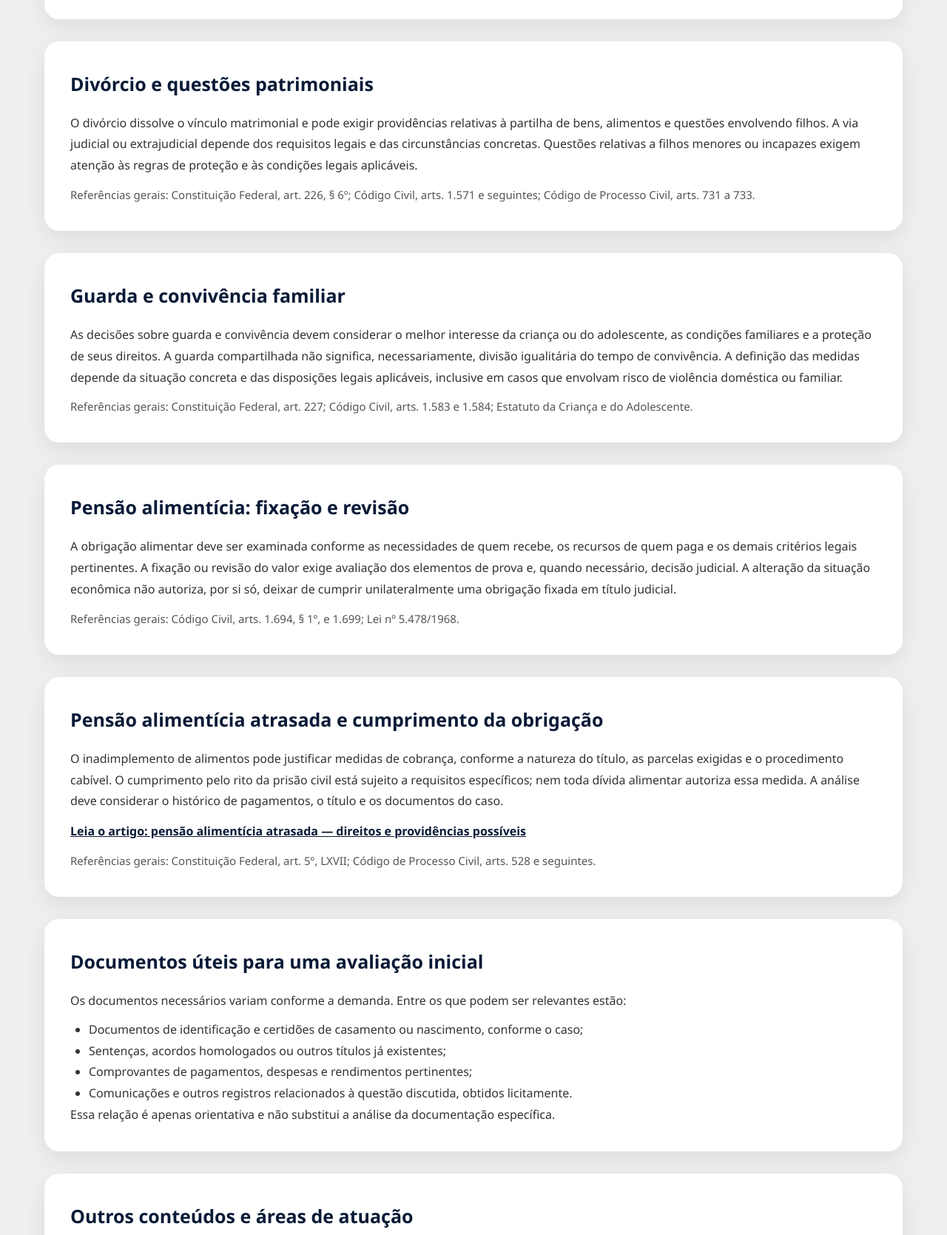
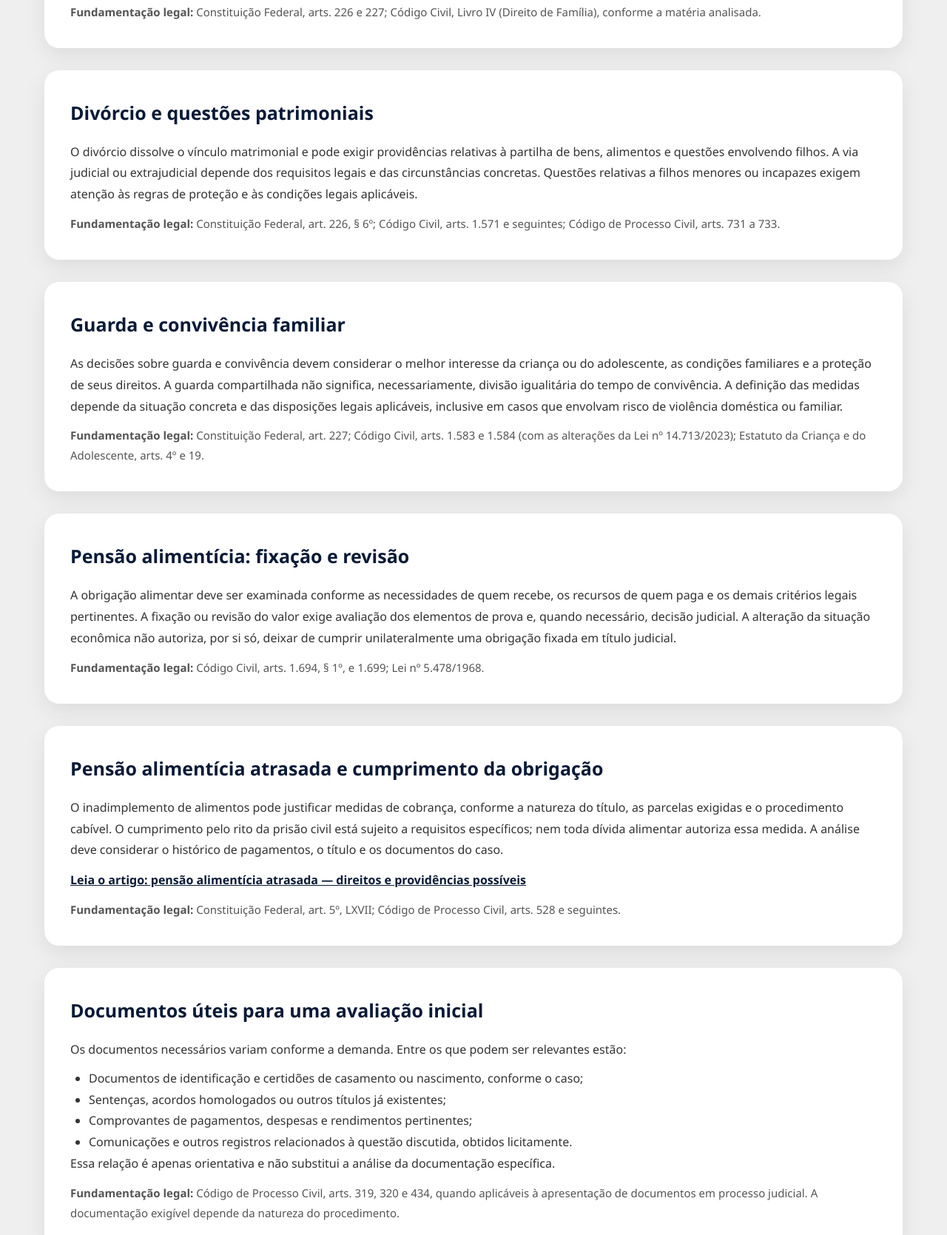
Before and after one commit to alexandresilva2908adv-afk/aas-advocacia, a plain HTML site: page direito-de-familia.html in a window 1280 px wide. Shown: the part 1593-3262 px from the top of the page at 74% size. Drawn offline with Linux system fonts and the light colour scheme.

Commit message:
Add files via upload

```diff
--- a/direito-de-familia.html
+++ b/direito-de-familia.html
@@ -18,12 +18,12 @@
 <header class="brand-header"><a href="index.html" aria-label="Voltar à página inicial da AAS Advocacia"><img src="banner-principal.png.png" alt="AAS Advocacia — Alexandre Augusto da Silva" loading="eager" fetchpriority="high"></a></header>
 <section class="hero"><div class="hero-content"><h1>Advocacia em Direito de Família em Belo Horizonte e região</h1><p>AAS Advocacia — Alexandre Augusto da Silva | OAB/MG 254.961. Orientação e representação jurídica em divórcio, guarda, convivência familiar e pensão alimentícia.</p><p>Atendimento online e presencial mediante agendamento, em salas compartilhadas disponibilizadas pela OAB, conforme disponibilidade.</p></div></section>
 <main class="container">
-<section class="card"><h2>Atuação em Direito de Família</h2><p>O Direito de Família envolve relações pessoais e patrimoniais, incluindo dissolução do casamento, responsabilidades parentais e obrigações alimentares. A atuação jurídica considera os documentos disponíveis, os interesses envolvidos e as particularidades de cada situação.</p><p>O AAS Advocacia atende demandas de Belo Horizonte, Santa Luzia, Vespasiano, Contagem e região, observadas as condições de atendimento e as regras profissionais aplicáveis.</p></section>
-<section class="card"><h2>Divórcio e questões patrimoniais</h2><p>O divórcio dissolve o vínculo matrimonial e pode exigir providências relativas à partilha de bens, alimentos e questões envolvendo filhos. A via judicial ou extrajudicial depende dos requisitos legais e das circunstâncias concretas. Questões relativas a filhos menores ou incapazes exigem atenção às regras de proteção e às condições legais aplicáveis.</p><p class="small">Referências gerais: Constituição Federal, art. 226, § 6º; Código Civil, arts. 1.571 e seguintes; Código de Processo Civil, arts. 731 a 733.</p></section>
-<section class="card"><h2>Guarda e convivência familiar</h2><p>As decisões sobre guarda e convivência devem considerar o melhor interesse da criança ou do adolescente, as condições familiares e a proteção de seus direitos. A guarda compartilhada não significa, necessariamente, divisão igualitária do tempo de convivência. A definição das medidas depende da situação concreta e das disposições legais aplicáveis, inclusive em casos que envolvam risco de violência doméstica ou familiar.</p><p class="small">Referências gerais: Constituição Federal, art. 227; Código Civil, arts. 1.583 e 1.584; Estatuto da Criança e do Adolescente.</p></section>
-<section class="card"><h2>Pensão alimentícia: fixação e revisão</h2><p>A obrigação alimentar deve ser examinada conforme as necessidades de quem recebe, os recursos de quem paga e os demais critérios legais pertinentes. A fixação ou revisão do valor exige avaliação dos elementos de prova e, quando necessário, decisão judicial. A alteração da situação econômica não autoriza, por si só, deixar de cumprir unilateralmente uma obrigação fixada em título judicial.</p><p class="small">Referências gerais: Código Civil, arts. 1.694, § 1º, e 1.699; Lei nº 5.478/1968.</p></section>
-<section class="card"><h2>Pensão alimentícia atrasada e cumprimento da obrigação</h2><p>O inadimplemento de alimentos pode justificar medidas de cobrança, conforme a natureza do título, as parcelas exigidas e o procedimento cabível. O cumprimento pelo rito da prisão civil está sujeito a requisitos específicos; nem toda dívida alimentar autoriza essa medida. A análise deve considerar o histórico de pagamentos, o título e os documentos do caso.</p><p><a href="pensao-alimenticia-atrasada.html">Leia o artigo: pensão alimentícia atrasada — direitos e providências possíveis</a></p><p class="small">Referências gerais: Constituição Federal, art. 5º, LXVII; Código de Processo Civil, arts. 528 e seguintes.</p></section>
-<section class="card"><h2>Documentos úteis para uma avaliação inicial</h2><p>Os documentos necessários variam conforme a demanda. Entre os que podem ser relevantes estão:</p><ul><li>Documentos de identificação e certidões de casamento ou nascimento, conforme o caso;</li><li>Sentenças, acordos homologados ou outros títulos já existentes;</li><li>Comprovantes de pagamentos, despesas e rendimentos pertinentes;</li><li>Comunicações e outros registros relacionados à questão discutida, obtidos licitamente.</li></ul><p>Essa relação é apenas orientativa e não substitui a análise da documentação específica.</p></section>
+<section class="card"><h2>Atuação em Direito de Família</h2><p>O Direito de Família envolve relações pessoais e patrimoniais, incluindo dissolução do casamento, responsabilidades parentais e obrigações alimentares. A atuação jurídica considera os documentos disponíveis, os interesses envolvidos e as particularidades de cada situação.</p><p>O AAS Advocacia atende demandas de Belo Horizonte, Santa Luzia, Vespasiano, Contagem e região, observadas as condições de atendimento e as regras profissionais aplicáveis.</p><p class="small"><strong>Fundamentação legal:</strong> Constituição Federal, arts. 226 e 227; Código Civil, Livro IV (Direito de Família), conforme a matéria analisada.</p></section>
+<section class="card"><h2>Divórcio e questões patrimoniais</h2><p>O divórcio dissolve o vínculo matrimonial e pode exigir providências relativas à partilha de bens, alimentos e questões envolvendo filhos. A via judicial ou extrajudicial depende dos requisitos legais e das circunstâncias concretas. Questões relativas a filhos menores ou incapazes exigem atenção às regras de proteção e às condições legais aplicáveis.</p><p class="small"><strong>Fundamentação legal:</strong> Constituição Federal, art. 226, § 6º; Código Civil, arts. 1.571 e seguintes; Código de Processo Civil, arts. 731 a 733.</p></section>
+<section class="card"><h2>Guarda e convivência familiar</h2><p>As decisões sobre guarda e convivência devem considerar o melhor interesse da criança ou do adolescente, as condições familiares e a proteção de seus direitos. A guarda compartilhada não significa, necessariamente, divisão igualitária do tempo de convivência. A definição das medidas depende da situação concreta e das disposições legais aplicáveis, inclusive em casos que envolvam risco de violência doméstica ou familiar.</p><p class="small"><strong>Fundamentação legal:</strong> Constituição Federal, art. 227; Código Civil, arts. 1.583 e 1.584 (com as alterações da Lei nº 14.713/2023); Estatuto da Criança e do Adolescente, arts. 4º e 19.</p></section>
+<section class="card"><h2>Pensão alimentícia: fixação e revisão</h2><p>A obrigação alimentar deve ser examinada conforme as necessidades de quem recebe, os recursos de quem paga e os demais critérios legais pertinentes. A fixação ou revisão do valor exige avaliação dos elementos de prova e, quando necessário, decisão judicial. A alteração da situação econômica não autoriza, por si só, deixar de cumprir unilateralmente uma obrigação fixada em título judicial.</p><p class="small"><strong>Fundamentação legal:</strong> Código Civil, arts. 1.694, § 1º, e 1.699; Lei nº 5.478/1968.</p></section>
+<section class="card"><h2>Pensão alimentícia atrasada e cumprimento da obrigação</h2><p>O inadimplemento de alimentos pode justificar medidas de cobrança, conforme a natureza do título, as parcelas exigidas e o procedimento cabível. O cumprimento pelo rito da prisão civil está sujeito a requisitos específicos; nem toda dívida alimentar autoriza essa medida. A análise deve considerar o histórico de pagamentos, o título e os documentos do caso.</p><p><a href="pensao-alimenticia-atrasada.html">Leia o artigo: pensão alimentícia atrasada — direitos e providências possíveis</a></p><p class="small"><strong>Fundamentação legal:</strong> Constituição Federal, art. 5º, LXVII; Código de Processo Civil, arts. 528 e seguintes.</p></section>
+<section class="card"><h2>Documentos úteis para uma avaliação inicial</h2><p>Os documentos necessários variam conforme a demanda. Entre os que podem ser relevantes estão:</p><ul><li>Documentos de identificação e certidões de casamento ou nascimento, conforme o caso;</li><li>Sentenças, acordos homologados ou outros títulos já existentes;</li><li>Comprovantes de pagamentos, despesas e rendimentos pertinentes;</li><li>Comunicações e outros registros relacionados à questão discutida, obtidos licitamente.</li></ul><p>Essa relação é apenas orientativa e não substitui a análise da documentação específica.</p><p class="small"><strong>Fundamentação legal:</strong> Código de Processo Civil, arts. 319, 320 e 434, quando aplicáveis à apresentação de documentos em processo judicial. A documentação exigível depende da natureza do procedimento.</p></section>
 <section class="card"><h2>Outros conteúdos e áreas de atuação</h2><div class="links-grid"><div class="link-card"><h3>Inventário e sucessões</h3><p>Informações sobre procedimentos e documentação relacionada à sucessão patrimonial.</p><p><a href="inventario-e-sucessoes.html">Conheça a atuação em inventário e sucessões</a></p></div><div class="link-card"><h3>Inventário: documentos e procedimentos</h3><p>Conteúdo informativo sobre etapas e documentos que podem ser necessários.</p><p><a href="inventario-documentos-como-funciona.html">Leia o artigo sobre inventário</a></p></div></div></section>
 <section class="card contato-centralizado"><h2>Contato — AAS Advocacia</h2><p>Alexandre Augusto da Silva — OAB/MG 254.961</p><p><a href="mailto:alexandresilva2908.adv@gmail.com">alexandresilva2908.adv@gmail.com</a></p><p><a href="https://wa.me/5531990035982" target="_blank" rel="noopener noreferrer">WhatsApp: (31) 99003-5982</a></p><p><a class="btn" href="https://wa.me/5531990035982" target="_blank" rel="noopener noreferrer">Solicitar atendimento pelo WhatsApp</a></p></section>
 </main>
```
